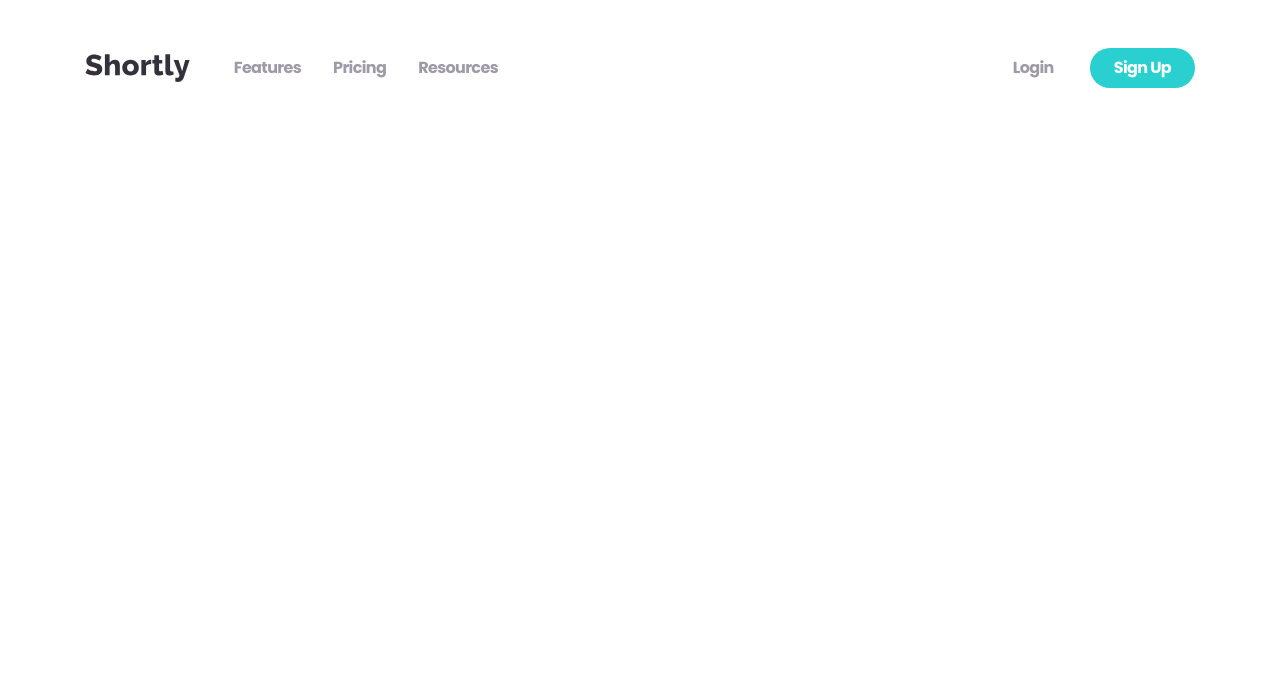
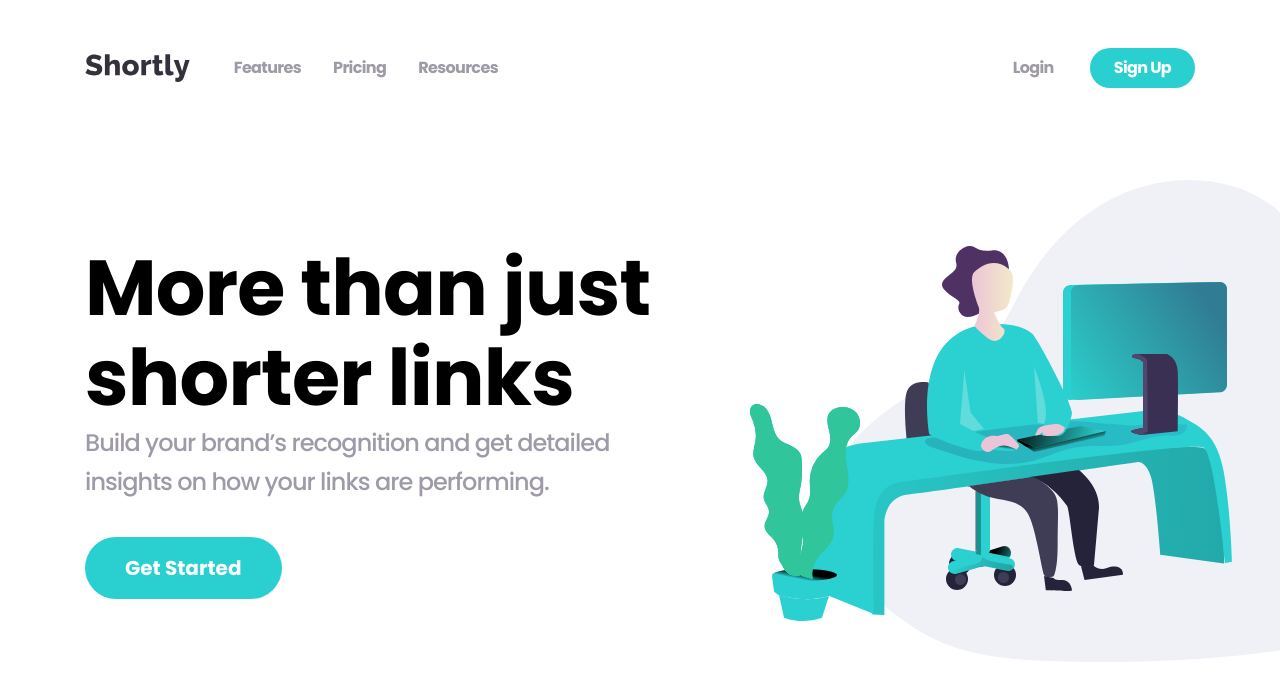
Before and after one commit to heygauravshukla/shortly-url-shortener, a Next.js app: page / in a window 1280 px wide. Shown: the top 700 px of the page. Built offline with nearby package versions, Linux system fonts and the light colour scheme.

Commit message:
Add Hero component

```diff
--- a/app/page.tsx
+++ b/app/page.tsx
@@ -1,9 +1,13 @@
 import Header from "@/components/header";
+import Hero from "@/components/home/hero";
 
 export default function Home() {
   return (
     <>
       <Header />
+      <main>
+        <Hero />
+      </main>
     </>
   );
 }
--- /dev/null
+++ b/components/home/hero.tsx
@@ -0,0 +1,36 @@
+import Image from "next/image";
+import Button from "../ui/button";
+import TypographyH1 from "../ui/typography-h1";
+import Wrapper from "../ui/wrapper";
+
+export default function Hero() {
+  return (
+    <section aria-labelledby="hero-heading" className="overflow-x-hidden">
+      <Wrapper className="grid gap-9 lg:grid-cols-[52%,48%] lg:gap-[5.5rem] lg:py-[4.25rem]">
+        {/* Image box */}
+        <div className="relative h-[calc(100vw-3.0625rem)] lg:order-2 lg:h-[30.125rem]">
+          <Image
+            src="/illustration-working.svg"
+            alt="Illustration of a person working"
+            width={733}
+            height={482}
+            className="absolute left-0 -z-10 h-full min-w-[calc(100vw-1.5rem)] object-cover object-left lg:min-w-[45.8125rem] lg:object-contain"
+          />
+        </div>
+        {/* Text box */}
+        <div className="grid place-items-center lg:order-1 lg:place-content-center lg:place-items-start">
+          <TypographyH1 id="hero-heading" className="text-center lg:text-left">
+            More than just shorter links
+          </TypographyH1>
+          <p className="pb-7 pt-4 text-center text-lg/relaxed font-medium text-grayish-violet lg:max-w-[35ch] lg:pb-9 lg:pt-0 lg:text-left lg:text-3xl lg:-tracking-4">
+            Build your brand’s recognition and get detailed insights on how your
+            links are performing.
+          </p>
+          <Button aria-label="Get started with Shortly" size="xl">
+            Get Started
+          </Button>
+        </div>
+      </Wrapper>
+    </section>
+  );
+}
```
